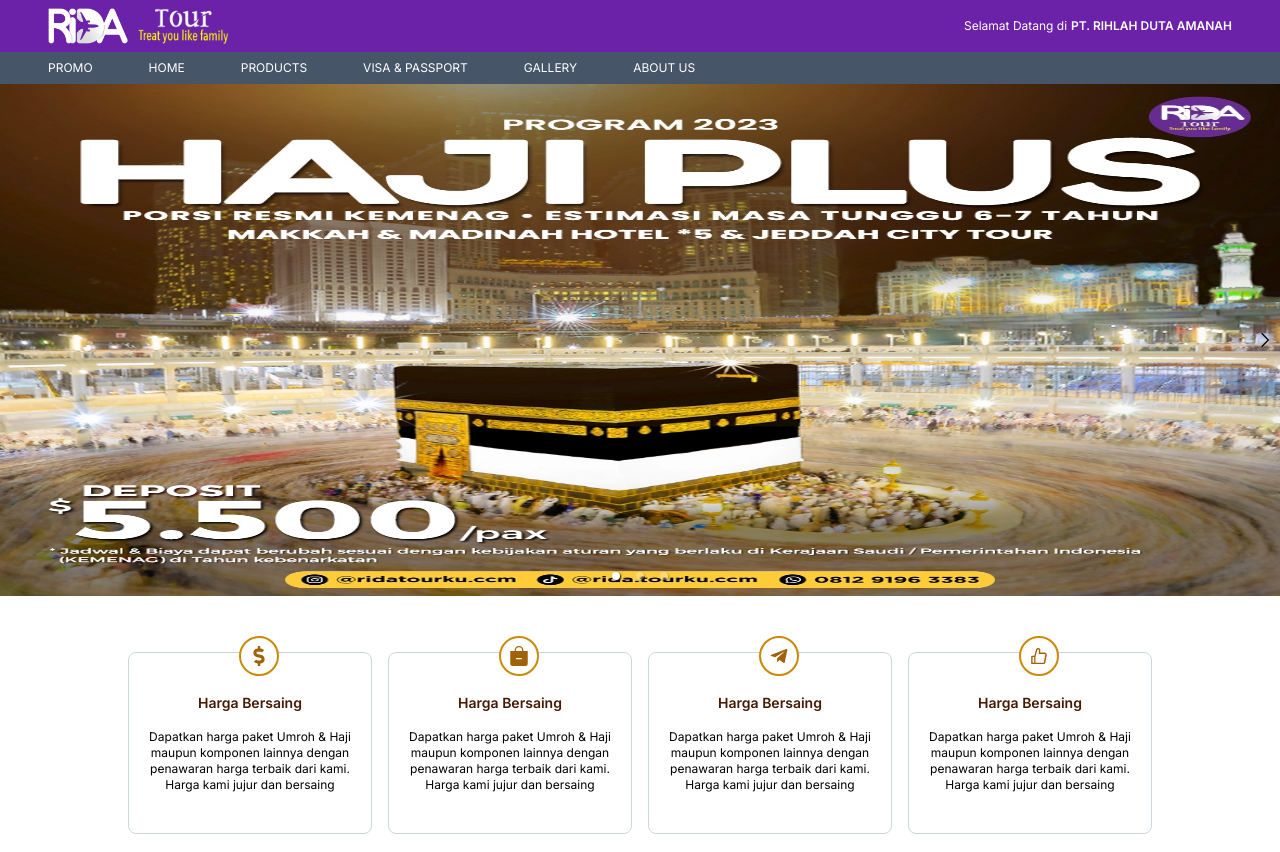
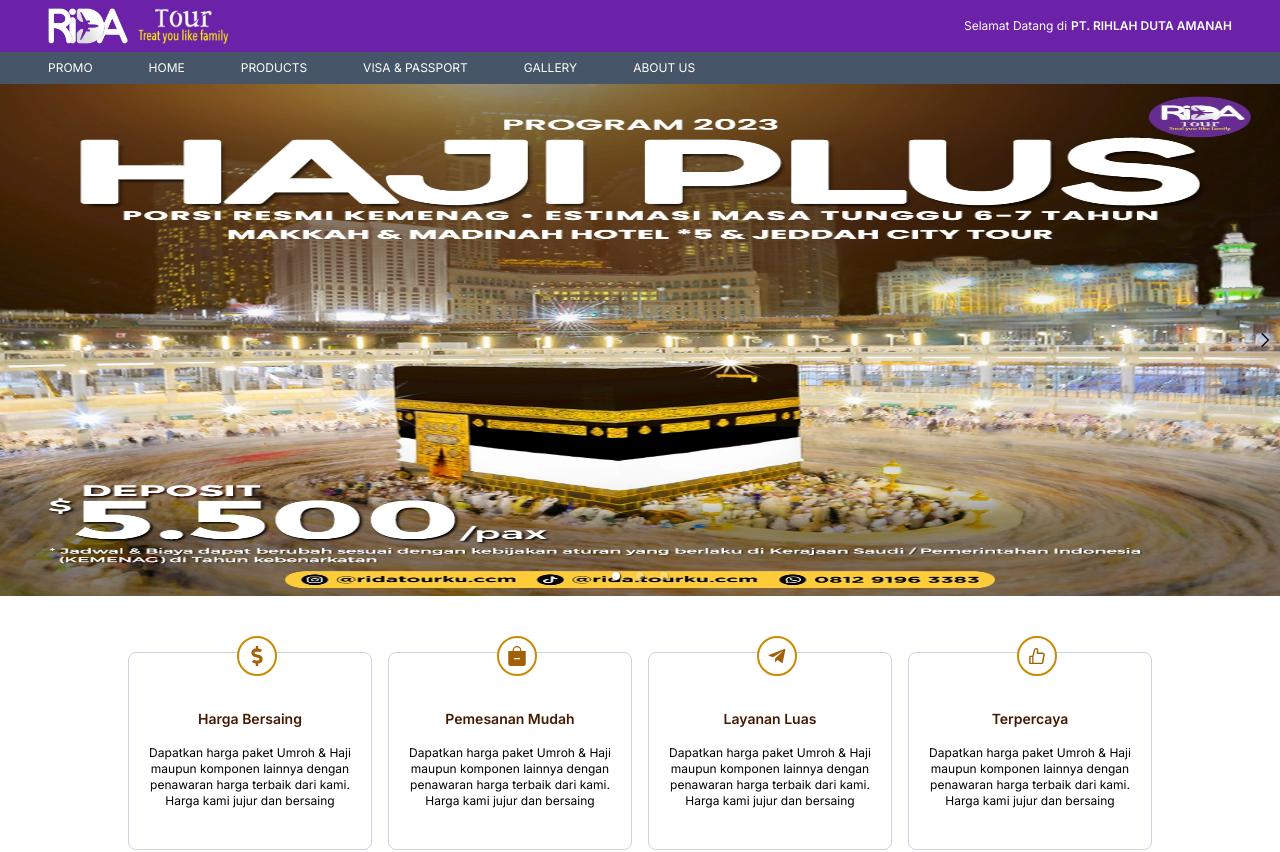
Before and after one commit to mochilhamsyah17/project-freelance, a Next.js app: page / in a window 1280 px wide. Shown: the top 852 px of the page. Built offline with nearby package versions, Linux system fonts and the light colour scheme.

Commit message:
update: improve card section

```diff
--- a/src/components/landing-page/card1-section.jsx
+++ b/src/components/landing-page/card1-section.jsx
@@ -6,14 +6,14 @@
 export const Card1Section = () => {
   return (
     <div className="md:px-12 px-4 mb-4">
-      <div className="px-20 w-full grid-cols-1 md:grid-cols-2 lg:grid-cols-4 grid gap gap-4 justify-center items-center">
+      <div className="px-10 lg:px-20 w-full grid-cols-1 md:grid-cols-2 lg:grid-cols-4 grid gap gap-4 justify-center items-center">
         <div className="w-full relative text-center ">
-          <div className="w-fit absolute left-[45.5%]">
+          <div className="border border-slate-300 my-4 rounded-lg py-10 flex flex-col px-4 space-y-4">
+            <div className="w-fit absolute left-[45.5%] md:left-[44.5%] top-7 md:top-0">
               <div className="border-2 border-yellow-600 flex p-2 text-xl w-fit rounded-full text-yellow-700 bg-white">
                 <FaDollarSign />
               </div>
             </div>
-          <div className="border border-slate-300 my-4 rounded-lg py-10 flex flex-col px-4 space-y-4">
             <span className="font-semibold text-sm text-amber-950">
               Harga Bersaing
             </span>
@@ -24,14 +24,14 @@
           </div>
         </div>
         <div className="w-full relative text-center ">
-          <div className="w-fit absolute left-[45.5%]">
+          <div className="border border-slate-300 my-4 rounded-lg py-10 flex flex-col px-4 space-y-4">
+            <div className="w-fit absolute left-[45.5%] md:left-[44.5%] top-7 md:top-0">
               <div className="border-2 border-yellow-600 flex p-2 text-xl w-fit rounded-full text-yellow-700 bg-white">
                 <BsBagDashFill />
               </div>
             </div>
-          <div className="border border-slate-300 my-4 rounded-lg py-10 flex flex-col px-4 space-y-4">
             <span className="font-semibold text-sm text-amber-950">
-              Harga Bersaing
+              Pemesanan Mudah
             </span>
             <span className="text-xs">
               Dapatkan harga paket Umroh & Haji maupun komponen lainnya dengan
@@ -40,14 +40,14 @@
           </div>
         </div>
         <div className="w-full relative text-center ">
-          <div className="w-fit absolute left-[45.5%]">
+          <div className="border border-slate-300 my-4 rounded-lg py-10 flex flex-col px-4 space-y-4">
+            <div className="w-fit absolute left-[45.5%] md:left-[44.5%] top-7 md:top-0">
               <div className="border-2 border-yellow-600 flex p-2 text-xl w-fit rounded-full text-yellow-700 bg-white">
                 <BiLogoTelegram />
               </div>
             </div>
-          <div className="border border-slate-300 my-4 rounded-lg py-10 flex flex-col px-4 space-y-4">
             <span className="font-semibold text-sm text-amber-950">
-              Harga Bersaing
+              Layanan Luas
             </span>
             <span className="text-xs">
               Dapatkan harga paket Umroh & Haji maupun komponen lainnya dengan
@@ -56,14 +56,14 @@
           </div>
         </div>
         <div className="w-full relative text-center ">
-          <div className="w-fit absolute left-[45.5%]">
+          <div className="border border-slate-300 my-4 rounded-lg py-10 flex flex-col px-4 space-y-4">
+            <div className="w-fit absolute left-[45.5%] md:left-[44.5%] top-7 md:top-0">
               <div className="border-2 border-yellow-600 flex p-2 text-xl w-fit rounded-full text-yellow-700 bg-white">
                 <AiOutlineLike />
               </div>
             </div>
-          <div className="border border-slate-300 my-4 rounded-lg py-10 flex flex-col px-4 space-y-4">
             <span className="font-semibold text-sm text-amber-950">
-              Harga Bersaing
+              Terpercaya
             </span>
             <span className="text-xs">
               Dapatkan harga paket Umroh & Haji maupun komponen lainnya dengan
--- a/src/components/landing-page/carousel2.jsx
+++ b/src/components/landing-page/carousel2.jsx
@@ -32,7 +32,8 @@
       height: "100%",
       cursor: "pointer",
       color: "#ffffff",
-      backdropFilter: "blur(200px) opacity(0.6)",
+      backdropFilter: "saturate(180%) blur(100px) opacity(0.6)",
+      webkitBackdropFilter: "blur(10px)",
     };
 
     return (
@@ -47,7 +48,7 @@
                 title={label}
                 style={{ ...arrowStyles, left: 0 }}
               >
-                <span className="w-full flex justify-center font-bold">
+                <span className="w-full flex justify-center font-bold text-white">
                   <GrPrevious />
                 </span>
               </button>
@@ -61,7 +62,7 @@
                 title={label}
                 style={{ ...arrowStyles, right: 0 }}
               >
-                <span className="w-full flex justify-center font-bold">
+                <span className="w-full flex justify-center font-bold text-white">
                   <GrNext />
                 </span>
               </button>
--- a/src/components/landing-page/galery-section.jsx
+++ b/src/components/landing-page/galery-section.jsx
@@ -2,7 +2,7 @@
   return (
     <>
       <div className="flex flex-col">
-        <span className="text-purple-600 font-semibold text-center w-full">
+        <span className="text-purple-700 font-bold text-center w-full">
           Gallery
         </span>
         <div className="grid cols"></div>
```
Lines whose indentation alone changed are shown as unchanged.
